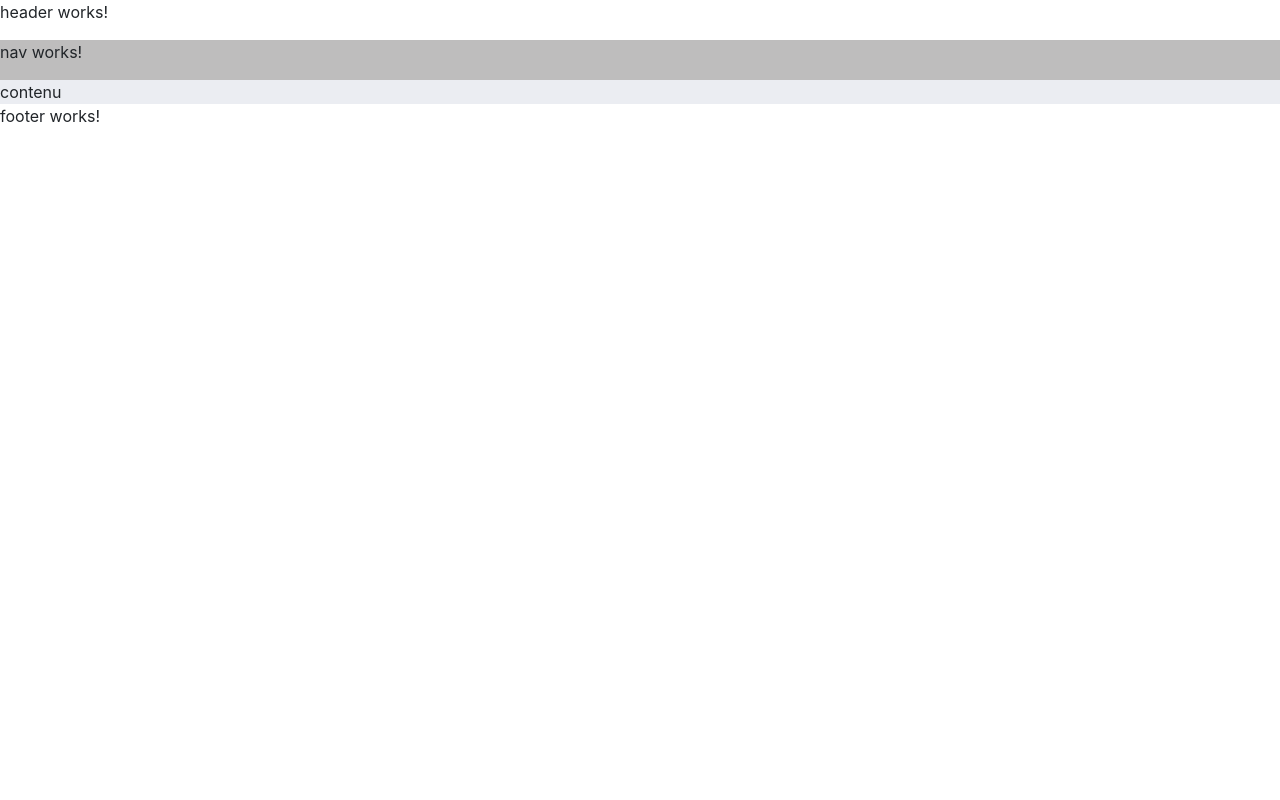
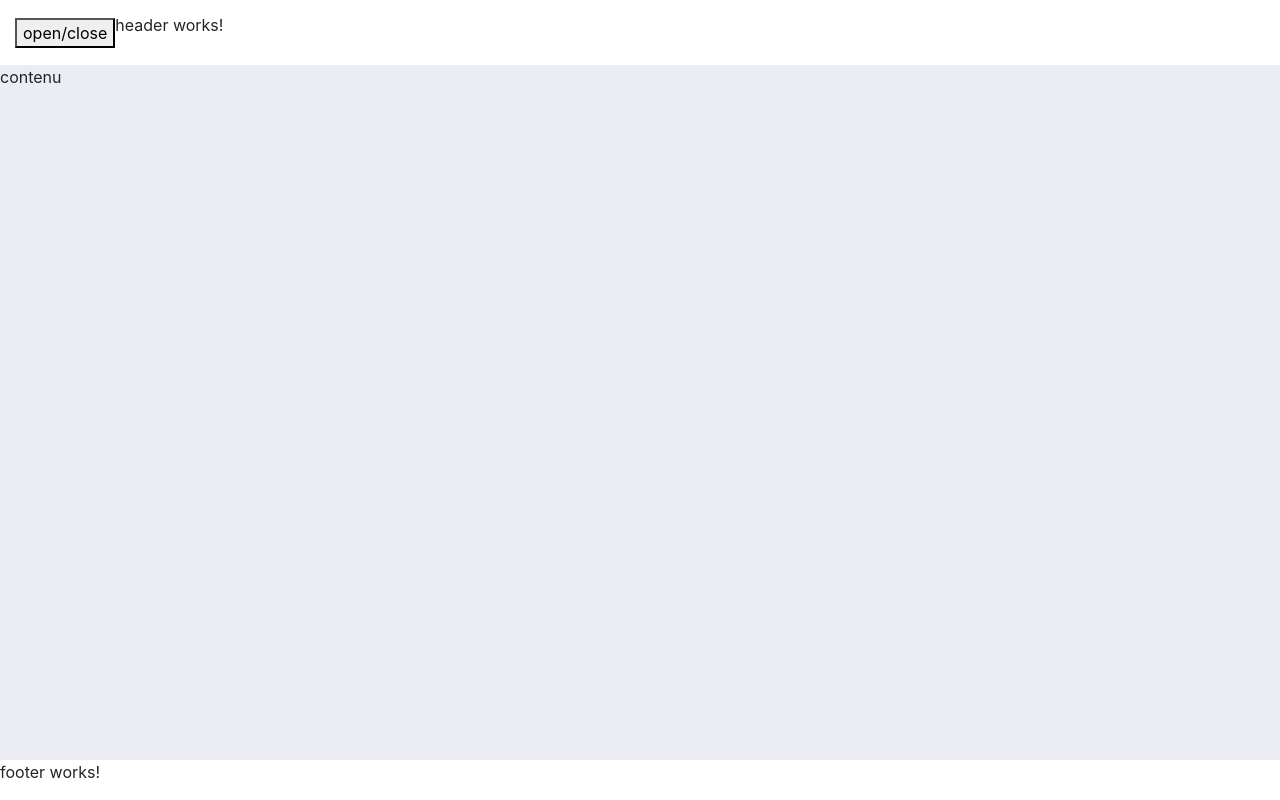
Before and after one commit to dnyuhm/formation-angular-4-oct, an Angular app: page / in a window 1280 px wide. Built offline with nearby package versions, Linux system fonts and the light colour scheme.

Commit message:
Commit 8 : ngclass/event binding

```diff
--- a/src/app/app.component.html
+++ b/src/app/app.component.html
@@ -1,6 +1,7 @@
-<app-ui2>
+<app-ui>
+  <button class="tr-btn">open/close</button>
   <app-header class="tr-header"></app-header>
   <app-nav class="tr-nav"></app-nav>
   <div class="tr-content">contenu</div>
   <app-footer class="tr-footer"></app-footer>
-</app-ui2>
+</app-ui>
--- a/src/app/ui/components/ui/ui.component.html
+++ b/src/app/ui/components/ui/ui.component.html
@@ -1,7 +1,10 @@
 <header class="fixed-top">
+  <span (click)="toggle()">
+    <ng-content select=".tr-btn"></ng-content>
+  </span>
   <ng-content select=".tr-header"></ng-content>
 </header>
-<main>
+<main [ngClass]="{'close-aside': open}">
   <div class="shadow position-fixed">
   </div>
   <aside>
--- a/src/app/ui/components/ui/ui.component.ts
+++ b/src/app/ui/components/ui/ui.component.ts
@@ -6,7 +6,15 @@ import { Component, OnInit } from '@angular/core';
   styleUrls: ['./ui.component.scss'],
 })
 export class UiComponent implements OnInit {
-  constructor() {}
+  public open: boolean;
+  constructor() {
+    this.open = true;
+  }
 
   ngOnInit(): void {}
+
+  public toggle() {
+    this.open = !this.open;
+    console.log(this.open);
+  }
 }
```
